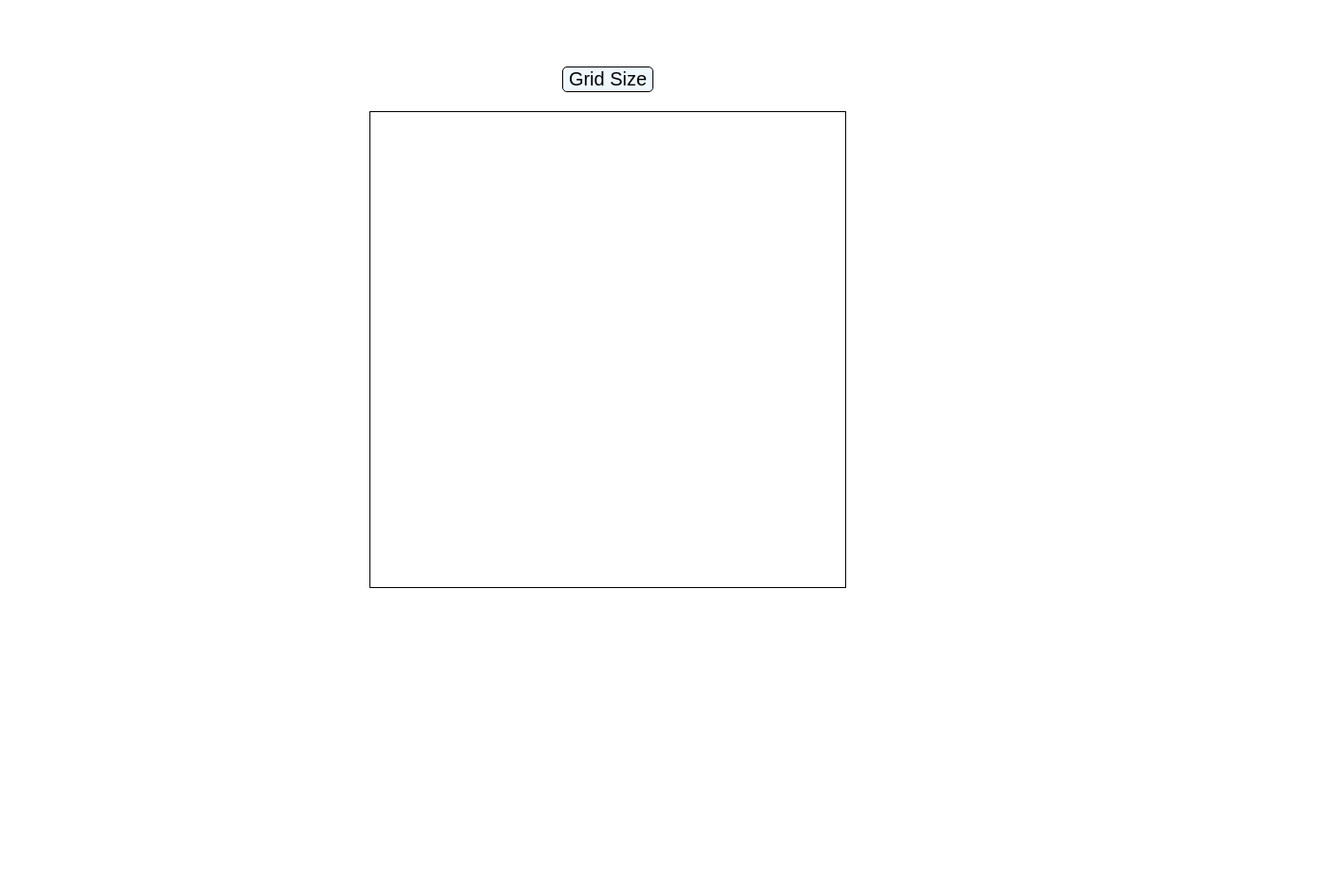
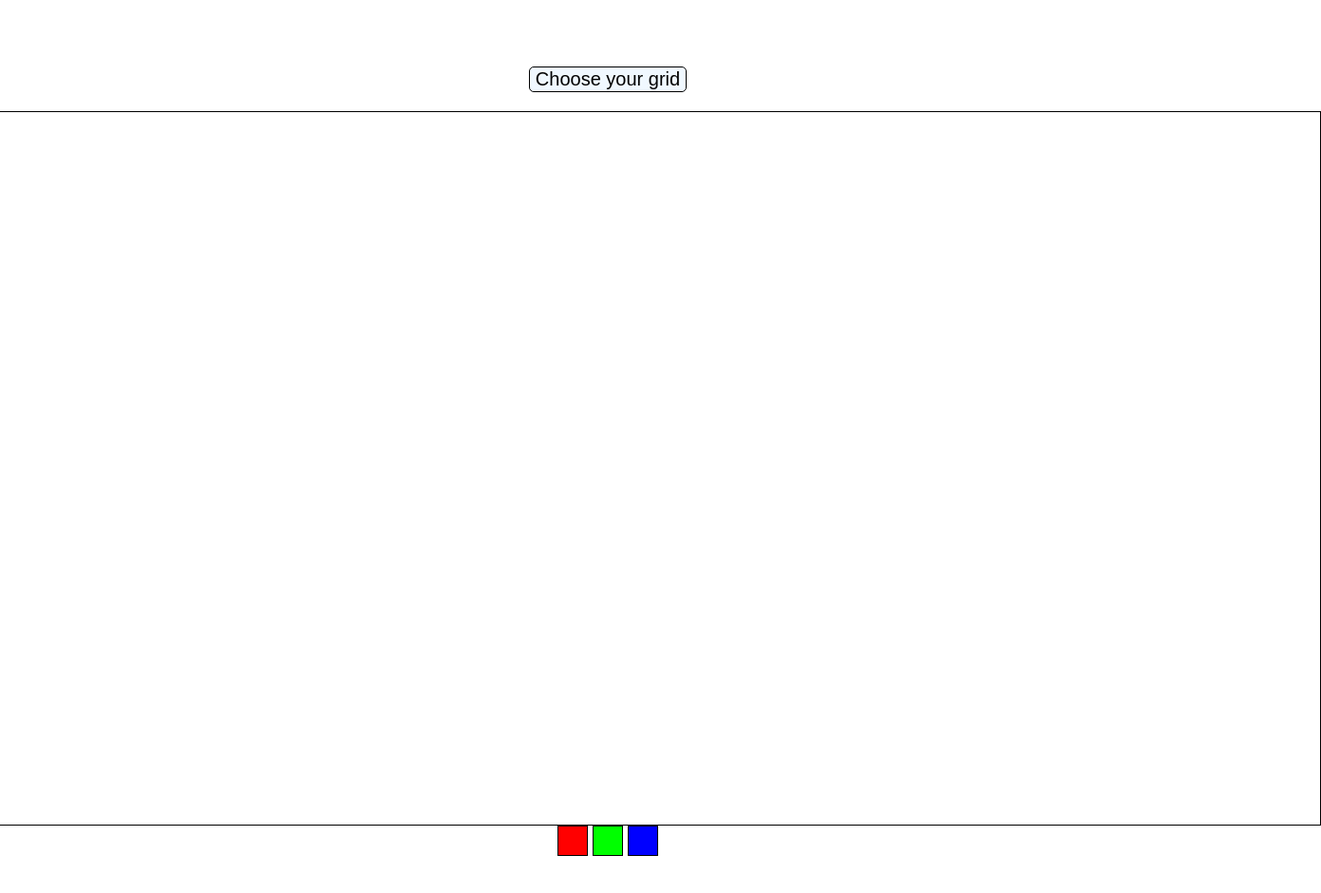
Before and after one commit to mik8920/Etch-a-Sketch_Project, a plain HTML site: page index.html in a window 1280 px wide. Shown: the whole page at 95% size, 1391 px wide, since content can reach past the window. Before the commit the page ends 800 px from the top, so only its background shows below. Drawn offline with Linux system fonts and the light colour scheme.

Commit message:
add pallete of colors

```diff
--- a/index.html
+++ b/index.html
@@ -7,9 +7,27 @@
     <title>Etch-a-Sketch</title>
   </head>
   <body>
-    <button id="gridButton">Grid Size</button>
+    <button id="gridButton">Choose your grid</button>
     <div class="gridContainer"></div>
-
+    <div class="color-palette" id="colorPalette">
+      <!-- Add color options here -->
+      <div
+        class="color-option"
+        style="background-color: #ff0000"
+        onclick="selectColor('#ff0000')"
+      ></div>
+      <div
+        class="color-option"
+        style="background-color: #00ff00"
+        onclick="selectColor('#00ff00')"
+      ></div>
+      <div
+        class="color-option"
+        style="background-color: #0000ff"
+        onclick="selectColor('#0000ff')"
+      ></div>
+      <!-- Add more color options as needed -->
+    </div>
     <script src="/script.js"></script>
   </body>
 </html>
--- a/script.js
+++ b/script.js
@@ -1,16 +1,22 @@
 const gridContainer = document.querySelector(".gridContainer");
 let gridSize = 16;
 const gridButton = document.querySelector("#gridButton");
+let isMouseDown = false;
+let selectedColor = "white";
 
 gridButton.addEventListener("click", (gridButton) => {
-  const squareNumber = prompt("Choose the dimension of your new grid:");
-  if (squareNumber && !isNaN(squareNumber)) {
-    gridSize = parseInt(squareNumber, 10);
+  const squareNumber = prompt(
+    "Choose the dimension of your new grid (up to 100):"
+  );
+  const parseIntNumber = parseInt(squareNumber, 10);
+  if (!isNaN(parseIntNumber) && parseIntNumber > 0 && parseIntNumber <= 100) {
+    gridSize = parseIntNumber;
     gridFunction();
+    selectedColor = "white";
+  } else {
+    alert("Please enter a valid number betweer 1 and 100");
   }
 });
-
-/*το grid χαλαει οταν αλλαζει το squareNumber, επισης πρεπει να γινεται ρισετ στον πινακα καθε φορα που παταει ο χρηστης το κουμπι*/
 
 gridButton.addEventListener("mouseover", () => {
   gridButton.style.cursor = "pointer";
@@ -20,17 +26,43 @@ gridButton.addEventListener("mouseout", () => {
   gridButton.style.cursor = "default";
 });
 
+/* const getRandomColor = () => {
+  const randomRGB = () => Math.floor(Math.random() * 256);
+  return `rgb(${randomRGB()}, ${randomRGB()}, ${randomRGB()})`;
+};
+ */
+
+function selectColor(color) {
+  selectedColor = color;
+  console.log(`Selected color: ${color}`);
+}
+
 const gridFunction = () => {
+  gridContainer.innerHTML = "";
   for (let i = 0; i < gridSize * gridSize; i++) {
     const gridSquare = document.createElement("div");
     gridSquare.classList.add("gridSquare");
     gridContainer.appendChild(gridSquare);
 
-    gridSquare.style.width = `${500 / gridSize}px`;
-    gridSquare.style.height = `${500 / gridSize}px`;
+    gridSquare.style.width = `${1500 / gridSize}px`;
+    gridSquare.style.height = `${750 / gridSize}px`;
+    gridSquare.style.backgroundColor = selectedColor;
 
     gridSquare.addEventListener("mouseover", () => {
-      gridSquare.style.backgroundColor = "blue";
+      if (isMouseDown) {
+        gridSquare.style.backgroundColor = selectedColor;
+      }
+    });
+
+    gridSquare.addEventListener("mouseup", () => {
+      isMouseDown = false;
+    });
+
+    gridSquare.addEventListener("mousedown", () => {
+      isMouseDown = true;
+      gridSquare.style.backgroundColor = selectedColor;
     });
   }
 };
+
+gridFunction();
--- a/style.css
+++ b/style.css
@@ -12,8 +12,8 @@ body {
   /* align-items: space-around; */
   border: 1px solid black;
   flex-wrap: wrap;
-  height: 500px;
-  width: 500px;
+  height: 750px;
+  width: 1500px;
 }
 
 .gridSquare {
@@ -31,3 +31,16 @@ body {
   background-color: aliceblue;
   font-family: Arial, Helvetica, sans-serif;
 }
+
+.color-palette {
+  display: flex;
+  gap: 5px;
+  margin-bottom: 10px;
+}
+
+.color-option {
+  width: 30px;
+  height: 30px;
+  cursor: pointer;
+  border: 1px solid #000;
+}
```
